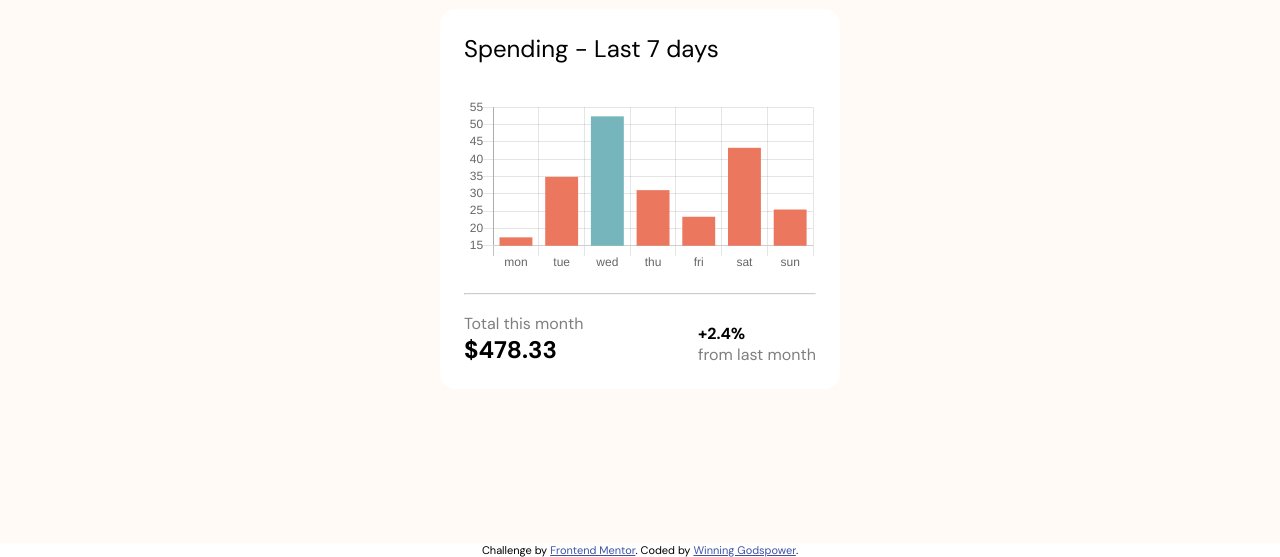
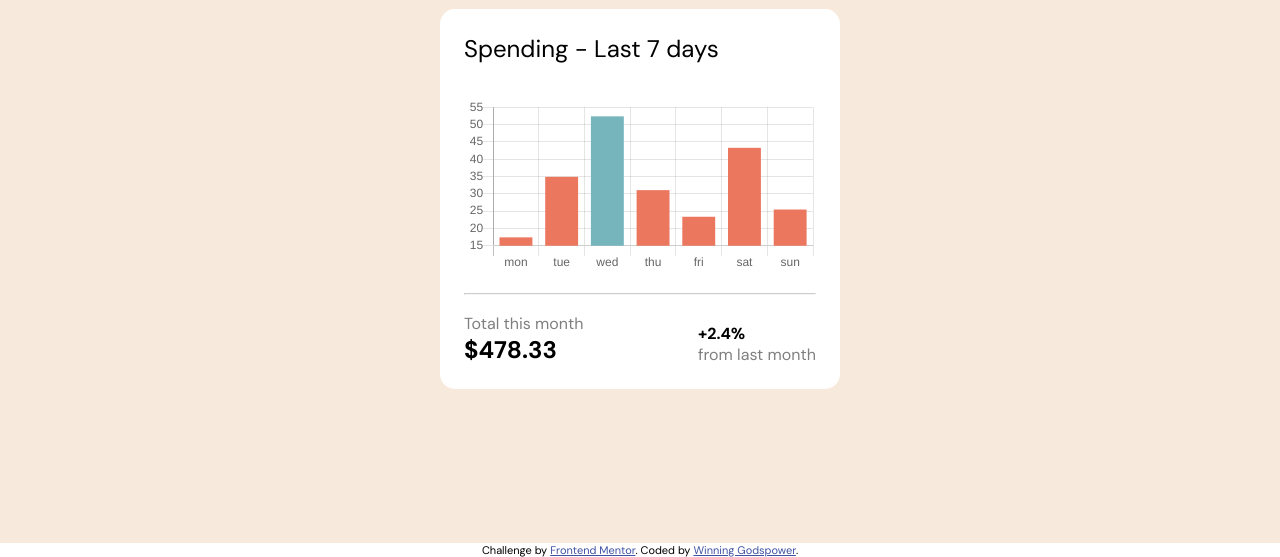
Before and after one commit to winninggodspower/expenses-chart_web_design, a plain HTML site: page index.html in a window 1280 px wide. Shown: the part 257-814 px from the top of the page. Drawn offline with Linux system fonts and the light colour scheme.

Commit message:
changed background color

```diff
--- a/main.css
+++ b/main.css
@@ -19,7 +19,7 @@ div.container{
     align-items: center;
     justify-content: center;
     height: 100vh;
-    background-color: hsl(33, 100%, 98%);
+    background-color: #F7E9DC;
 }
 
 div.inner-container{
```
